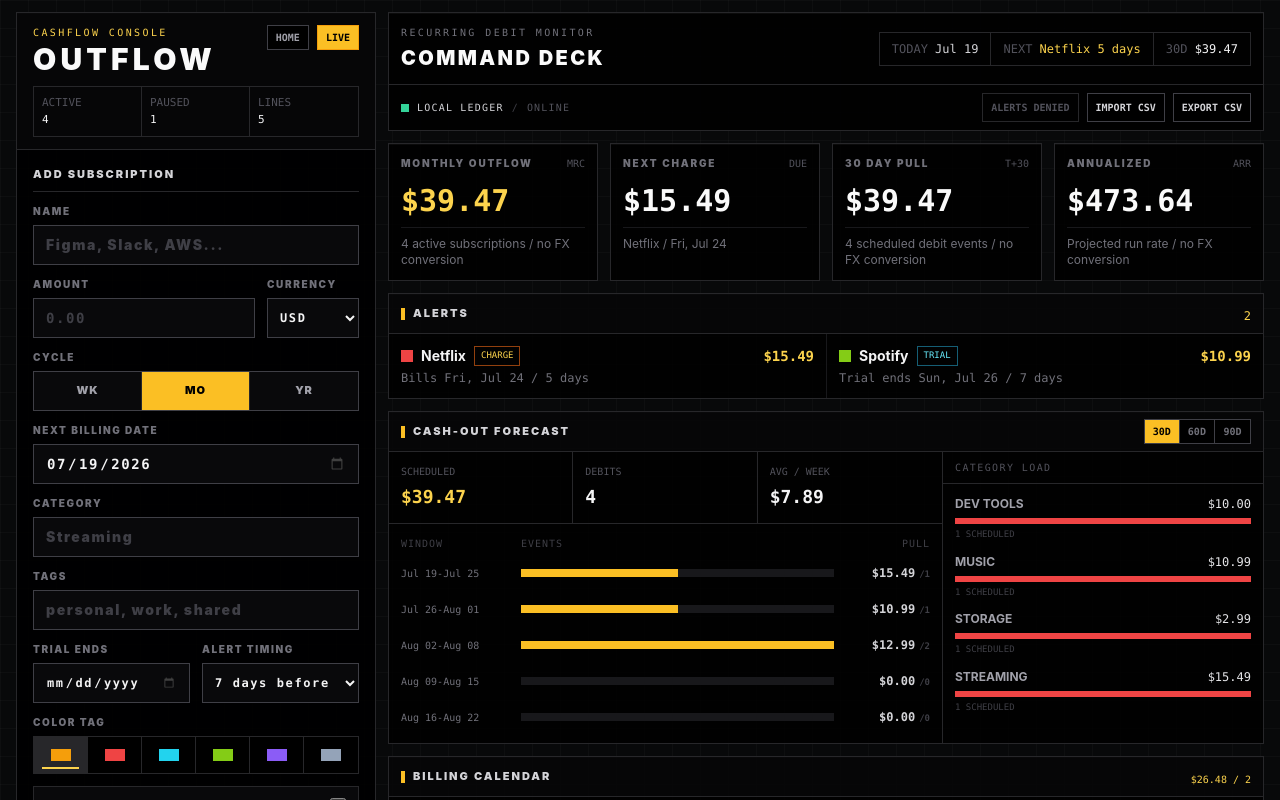
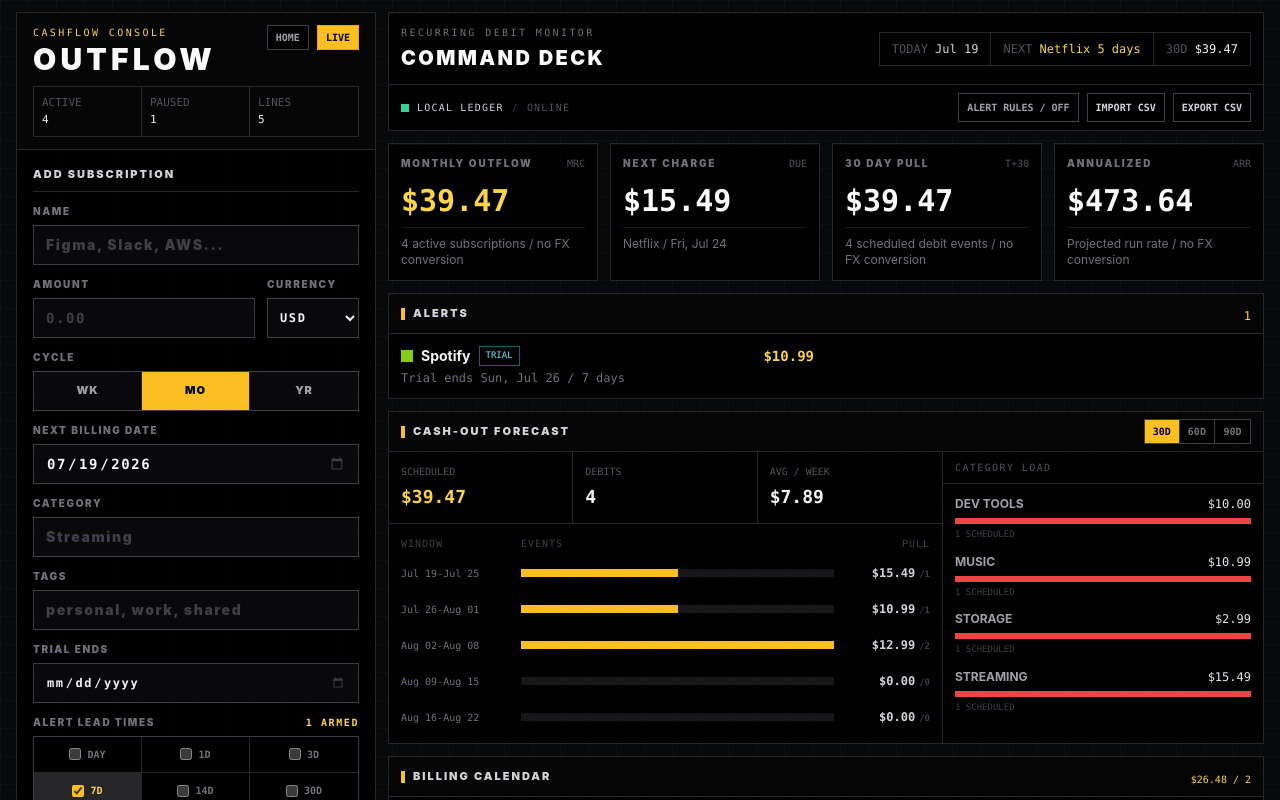
Before and after one commit to thedudeb/Outflow, a React (Vite) app: page / in a window 1280 px wide. Both pictures are taken after a click on the button "Open tracker". Shown: the top 800 px of the page. Built offline with nearby package versions, Linux system fonts and the light colour scheme.

Commit message:
Add advanced subscription alert rules

```diff
--- a/src/App.jsx
+++ b/src/App.jsx
@@ -4,6 +4,7 @@ import Papa from "papaparse";
 const STORAGE_KEY = "outflow:subscriptions";
 const LEGACY_STORAGE_KEY = "drain:subscriptions";
 const NOTIFIED_ALERTS_KEY = "outflow:notified-alerts";
+const ALERT_SETTINGS_KEY = "outflow:alert-settings";
 
 const colorTags = [
   { label: "Amber", value: "#f59e0b" },
@@ -24,15 +25,15 @@ const validCycles = new Set(cycles.map((cycle) => cycle.value));
 const validColors = new Set(colorTags.map((tag) => tag.value));
 const currencies = ["USD", "CAD", "EUR", "GBP", "AUD", "NZD", "JPY", "CHF"];
 const validCurrencies = new Set(currencies);
-const reminderOptions = [
-  { label: "Off", value: -1 },
+const reminderLeadOptions = [
   { label: "Same day", value: 0 },
   { label: "1 day before", value: 1 },
   { label: "3 days before", value: 3 },
   { label: "7 days before", value: 7 },
   { label: "14 days before", value: 14 },
+  { label: "30 days before", value: 30 },
 ];
-const validReminderDays = new Set(reminderOptions.map((option) => option.value));
+const validReminderLeadDays = new Set(reminderLeadOptions.map((option) => option.value));
 const csvImportFields = [
   { key: "name", label: "Name", required: true, aliases: ["name", "subscription", "service"] },
   { key: "amount", label: "Amount", required: true, aliases: ["amount", "price", "cost"] },
@@ -42,7 +43,7 @@ const csvImportFields = [
   { key: "category", label: "Category", aliases: ["category", "group"] },
   { key: "tags", label: "Tags", aliases: ["tags", "labels"] },
   { key: "trialEndDate", label: "Trial end date", aliases: ["trialenddate", "trialends", "trialdate"] },
-  { key: "reminderDays", label: "Reminder days", aliases: ["reminderdays", "alertdays", "reminder"] },
+  { key: "reminderLeadDays", label: "Reminder lead days", aliases: ["reminderleaddays", "reminderdays", "alertdays", "reminder"] },
   { key: "paused", label: "Paused", aliases: ["paused", "status"] },
   { key: "color", label: "Color", aliases: ["color", "colour", "tagcolor"] },
 ];
@@ -64,7 +65,7 @@ const seedSubscriptions = [
     tags: ["personal", "video"],
     color: "#ef4444",
     trialEndDate: "",
-    reminderDays: 7,
+    reminderLeadDays: [7],
     paused: false,
   },
   {
@@ -78,7 +79,7 @@ const seedSubscriptions = [
     tags: ["personal", "audio"],
     color: "#84cc16",
     trialEndDate: "2026-07-26",
-    reminderDays: 7,
+    reminderLeadDays: [7, 1],
     paused: false,
   },
   {
@@ -92,7 +93,7 @@ const seedSubscriptions = [
     tags: ["cloud"],
     color: "#22d3ee",
     trialEndDate: "",
-    reminderDays: 7,
+    reminderLeadDays: [7],
     paused: false,
   },
   {
@@ -106,7 +107,7 @@ const seedSubscriptions = [
     tags: ["work", "development"],
     color: "#94a3b8",
     trialEndDate: "",
-    reminderDays: 7,
+    reminderLeadDays: [7, 1],
     paused: false,
   },
   {
@@ -120,7 +121,7 @@ const seedSubscriptions = [
     tags: ["work"],
     color: "#f59e0b",
     trialEndDate: "",
-    reminderDays: 7,
+    reminderLeadDays: [14, 3],
     paused: true,
   },
 ];
@@ -135,7 +136,7 @@ const blankForm = {
   tags: "",
   color: colorTags[0].value,
   trialEndDate: "",
-  reminderDays: 7,
+  reminderLeadDays: [7],
   paused: false,
 };
 
@@ -153,6 +154,33 @@ function isValidDate(value) {
   if (typeof value !== "string" || !/^\d{4}-\d{2}-\d{2}$/.test(value)) return false;
   const parsed = parseDate(value);
   return Number.isFinite(parsed.getTime()) && toDateInput(parsed) === value;
+}
+
+function sanitizeReminderLeadDays(value, legacyValue) {
+  const source = Array.isArray(value)
+    ? value
+    : value === "" || value == null
+      ? legacyValue === "" || legacyValue == null
+        ? [7]
+        : Number(legacyValue) < 0
+          ? []
+          : [legacyValue]
+      : String(value).split(/[|;,]/);
+
+  return [...new Set(
+    source
+      .map(Number)
+      .filter((days) => validReminderLeadDays.has(days)),
+  )].sort((a, b) => b - a);
+}
+
+function sanitizeAlertSettings(value, permission = "default") {
+  const source = value && typeof value === "object" ? value : {};
+  const deviceRequested = typeof source.deviceEnabled === "boolean" ? source.deviceEnabled : permission === "granted";
+  return {
+    deviceEnabled: permission === "granted" && deviceRequested,
+    includePausedSchedules: source.includePausedSchedules === true,
+  };
 }
 
 function sanitizeSubscription(value) {
@@ -178,7 +206,7 @@ function sanitizeSubscription(value) {
     : isValidDate(value.trialEndDate)
       ? value.trialEndDate
       : "";
-  const reminderDays = validReminderDays.has(Number(value.reminderDays)) ? Number(value.reminderDays) : 7;
+  const reminderLeadDays = sanitizeReminderLeadDays(value.reminderLeadDays, value.reminderDays);
 
   if (
     !name ||
@@ -202,7 +230,7 @@ function sanitizeSubscription(value) {
     tags,
     color: validColors.has(value.color) ? value.color : colorTags[0].value,
     trialEndDate,
-    reminderDays,
+    reminderLeadDays,
     paused: value.paused === true,
   };
 }
@@ -390,38 +418,42 @@ function weeklyForecast(events, days) {
   });
 }
 
-function buildAlerts(subscriptions, today = toDateInput(new Date())) {
+function buildAlerts(subscriptions, includePausedSchedules = false, today = toDateInput(new Date())) {
   return subscriptions
-    .filter((subscription) => !subscription.paused && subscription.reminderDays >= 0)
+    .filter((subscription) => (!subscription.paused || includePausedSchedules) && subscription.reminderLeadDays.length > 0)
     .flatMap((subscription) => {
       const alerts = [];
       const chargeDays = daysBetween(today, subscription.nextBillingDate);
 
-      if (chargeDays >= 0 && chargeDays <= subscription.reminderDays) {
+      if (chargeDays >= 0 && subscription.reminderLeadDays.includes(chargeDays)) {
         alerts.push({
-          id: `charge-${subscription.id}-${subscription.nextBillingDate}`,
+          id: `charge-${subscription.id}-${subscription.nextBillingDate}-${chargeDays}`,
           type: "charge",
           name: subscription.name,
           date: subscription.nextBillingDate,
           daysOut: chargeDays,
+          leadDays: chargeDays,
           amount: subscription.amount,
           currency: subscription.currency,
           color: subscription.color,
+          paused: subscription.paused,
         });
       }
 
       if (subscription.trialEndDate) {
         const trialDays = daysBetween(today, subscription.trialEndDate);
-        if (trialDays >= 0 && trialDays <= subscription.reminderDays) {
+        if (trialDays >= 0 && subscription.reminderLeadDays.includes(trialDays)) {
           alerts.push({
-            id: `trial-${subscription.id}-${subscription.trialEndDate}`,
+            id: `trial-${subscription.id}-${subscription.trialEndDate}-${trialDays}`,
             type: "trial",
             name: subscription.name,
             date: subscription.trialEndDate,
             daysOut: trialDays,
+            leadDays: trialDays,
             amount: subscription.amount,
             currency: subscription.currency,
             color: subscription.color,
+            paused: subscription.paused,
           });
         }
       }
@@ -448,7 +480,7 @@ function subscriptionsToCsv(subscriptions) {
     "tags",
     "color",
     "trialEndDate",
-    "reminderDays",
+    "reminderLeadDays",
     "paused",
   ];
   const rows = subscriptions.map((subscription) => [
@@ -461,7 +493,7 @@ function subscriptionsToCsv(subscriptions) {
     subscription.tags.join("|"),
     subscription.color,
     subscription.trialEndDate,
-    subscription.reminderDays,
+    subscription.reminderLeadDays.join("|"),
     subscription.paused,
   ]);
 
@@ -520,8 +552,13 @@ function buildCsvCandidates(rows, mapping, existingSubscriptions) {
     const nextBillingDate = normalizeCsvDate(value("nextBillingDate"));
     const trialText = String(value("trialEndDate") || "").trim();
     const trialEndDate = trialText ? normalizeCsvDate(trialText) : "";
-    const reminderText = String(value("reminderDays") || "").trim();
-    const reminderDays = reminderText === "" ? 7 : Number(reminderText);
+    const reminderText = String(value("reminderLeadDays") || "").trim();
+    const reminderParts = reminderText.split(/[|;,]/).map((days) => days.trim());
+    const reminderValues = reminderParts.map(Number);
+    const reminderOff = ["off", "-1"].includes(reminderText.toLowerCase());
+    const reminderLeadDays = reminderOff
+      ? []
+      : sanitizeReminderLeadDays(reminderText, reminderText === "" ? 7 : null);
     const errors = [];
 
     if (!String(value("name") || "").trim()) errors.push("Missing name");
@@ -530,7 +567,11 @@ function buildCsvCandidates(rows, mapping, existingSubscriptions) {
     if (!cycle) errors.push("Invalid billing cycle");
     if (!nextBillingDate) errors.push("Invalid next billing date");
     if (trialText && !trialEndDate) errors.push("Invalid trial end date");
-    if (!validReminderDays.has(reminderDays)) errors.push("Invalid reminder days");
+    if (
+      reminderText &&
+      !reminderOff &&
+      reminderValues.some((days, index) => !reminderParts[index] || !validReminderLeadDays.has(days))
+    ) errors.push("Invalid reminder lead days");
 
     const subscription = errors.length ? null : sanitizeSubscription({
       id: crypto.randomUUID(),
@@ -543,7 +584,7 @@ function buildCsvCandidates(rows, mapping, existingSubscriptions) {
       tags: String(value("tags") || "").split(/[|;,]/),
       color: value("color"),
       trialEndDate,
-      reminderDays,
+      reminderLeadDays,
       paused: normalizeCsvBoolean(value("paused")),
     });
 
@@ -564,6 +605,11 @@ function dayLabel(daysOut) {
   if (daysOut === 0) return "today";
   if (daysOut === 1) return "tomorrow";
   return `${daysOut} days`;
+}
+
+function reminderLeadLabel(days) {
+  if (!days.length) return "off";
+  return days.map((value) => value === 0 ? "day-of" : `${value}d`).join(" / ");
 }
 
 function initials(name) {
@@ -865,6 +911,15 @@ function Tracker({ onExit, pwa }) {
   const [notificationPermission, setNotificationPermission] = useState(() =>
     typeof window !== "undefined" && "Notification" in window ? window.Notification.permission : "unsupported",
   );
+  const [alertSettings, setAlertSettings] = useState(() => {
+    const permission = typeof window !== "undefined" && "Notification" in window ? window.Notification.permission : "unsupported";
+    try {
+      return sanitizeAlertSettings(JSON.parse(localStorage.getItem(ALERT_SETTINGS_KEY) || "null"), permission);
+    } catch {
+      return sanitizeAlertSettings(null, permission);
+    }
+  });
+  const [alertSettingsOpen, setAlertSettingsOpen] = useState(false);
   const [calendarCursor, setCalendarCursor] = useState(() => {
     const today = new Date();
     return new Date(today.getFullYear(), today.getMonth(), 1);
@@ -878,6 +933,19 @@ function Tracker({ onExit, pwa }) {
   useEffect(() => {
     localStorage.setItem(STORAGE_KEY, JSON.stringify(subscriptions));
   }, [subscriptions]);
+
+  useEffect(() => {
+    localStorage.setItem(ALERT_SETTINGS_KEY, JSON.stringify(alertSettings));
+  }, [alertSettings]);
+
+  useEffect(() => {
+    if (!alertSettingsOpen) return undefined;
+    const closeOnEscape = (event) => {
+      if (event.key === "Escape") setAlertSettingsOpen(false);
+    };
+    window.addEventListener("keydown", closeOnEscape);
+    return () => window.removeEventListener("keydown", closeOnEscape);
+  }, [alertSettingsOpen]);
 
   useEffect(() => {
     setSubscriptions((current) => current.map((item) => normalizeBillingDate(item)));
@@ -946,7 +1014,10 @@ function Tracker({ onExit, pwa }) {
   const forecastCategoryPeak = Math.max(...forecastCategories.map((category) => category.count), 0);
   const calendarMonthTotals = totalsByCurrency(calendarEvents);
   const nextCharge = timeline[0];
-  const alerts = useMemo(() => buildAlerts(subscriptions), [subscriptions]);
+  const alerts = useMemo(
+    () => buildAlerts(subscriptions, alertSettings.includePausedSchedules),
+    [subscriptions, alertSettings.includePausedSchedules],
+  );
   const csvCandidates = useMemo(
     () => csvSession ? buildCsvCandidates(csvSession.rows, csvMapping, subscriptions) : [],
     [csvSession, csvMapping, subscriptions],
@@ -954,11 +1025,12 @@ function Tracker({ onExit, pwa }) {
   const importableCandidates = csvCandidates.filter((candidate) => candidate.subscription && !candidate.duplicate);
   const invalidImportCount = csvCandidates.filter((candidate) => candidate.errors.length > 0).length;
   const duplicateImportCount = csvCandidates.filter((candidate) => candidate.duplicate).length;
+  const configuredAlertCount = subscriptions.filter((subscription) => subscription.reminderLeadDays.length > 0).length;
   const availableImportSlots = Math.max(MAX_SUBSCRIPTIONS - subscriptions.length, 0);
   const importConfirmCount = Math.min(importableCandidates.length, availableImportSlots);
 
   useEffect(() => {
-    if (notificationPermission !== "granted" || alerts.length === 0) return;
+    if (!alertSettings.deviceEnabled || notificationPermission !== "granted" || alerts.length === 0) return;
 
     try {
       const stored = JSON.parse(localStorage.getItem(NOTIFIED_ALERTS_KEY) || "[]");
@@ -967,9 +1039,10 @@ function Tracker({ onExit, pwa }) {
 
       pending.forEach((alert) => {
         const title = alert.type === "trial" ? `${alert.name} trial ends ${dayLabel(alert.daysOut)}` : `${alert.name} bills ${dayLabel(alert.daysOut)}`;
+        const ledgerContext = `${alert.paused ? "Paused schedule / " : ""}Personal local ledger.`;
         const body = alert.type === "trial"
-          ? `${money(alert.amount, alert.currency)} expected after the trial ends on ${fullDate(alert.date)}.`
-          : `${money(alert.amount, alert.currency)} will leave on ${fullDate(alert.date)}.`;
+          ? `${money(alert.amount, alert.currency)} expected after the trial ends on ${fullDate(alert.date)} / ${ledgerContext}`
+          : `${money(alert.amount, alert.currency)} will leave on ${fullDate(alert.date)} / ${ledgerContext}`;
         new window.Notification(`Outflow / ${title}`, { body, tag: alert.id });
         notified.add(alert.id);
       });
@@ -978,10 +1051,19 @@ function Tracker({ onExit, pwa }) {
     } catch {
       // Device notifications are best-effort; the in-app alert remains available.
     }
-  }, [alerts, notificationPermission]);
+  }, [alerts, alertSettings.deviceEnabled, notificationPermission]);
 
   function updateField(field, value) {
     setForm((current) => ({ ...current, [field]: value }));
+  }
+
+  function toggleReminderLeadDay(days) {
+    setForm((current) => ({
+      ...current,
+      reminderLeadDays: current.reminderLeadDays.includes(days)
+        ? current.reminderLeadDays.filter((value) => value !== days)
+        : [...current.reminderLeadDays, days].sort((a, b) => b - a),
+    }));
   }
 
   function resetForm() {
@@ -1003,7 +1085,7 @@ function Tracker({ onExit, pwa }) {
       tags: form.tags,
       color: form.color,
       trialEndDate: form.trialEndDate,
-      reminderDays: Number(form.reminderDays),
+      reminderLeadDays: form.reminderLeadDays,
       paused: form.paused,
     });
 
@@ -1031,7 +1113,7 @@ function Tracker({ onExit, pwa }) {
       tags: subscription.tags.join(", "),
       color: subscription.color,
       trialEndDate: subscription.trialEndDate,
-      reminderDays: subscription.reminderDays,
+      reminderLeadDays: subscription.reminderLeadDays,
       paused: subscription.paused,
     });
   }
@@ -1069,6 +1151,19 @@ function Tracker({ onExit, pwa }) {
     if (!("Notification" in window)) return;
     const permission = await window.Notification.requestPermission();
     setNotificationPermission(permission);
+    setAlertSettings((current) => ({ ...current, deviceEnabled: permission === "granted" }));
+  }
+
+  async function setDeviceAlertsEnabled(enabled) {
+    if (!enabled) {
+      setAlertSettings((current) => ({ ...current, deviceEnabled: false }));
+      return;
+    }
+    if (notificationPermission !== "granted") {
+      await requestDeviceAlerts();
+      return;
+    }
+    setAlertSettings((current) => ({ ...current, deviceEnabled: true }));
   }
 
   function exportCsv() {
@@ -1281,7 +1376,6 @@ function Tracker({ onExit, pwa }) {
               />
             </Field>
 
-            <div className="grid gap-3 sm:grid-cols-2 lg:grid-cols-1 xl:grid-cols-2">
             <Field label="Trial ends">
               <input
                 type="date"
@@ -1291,17 +1385,37 @@ function Tracker({ onExit, pwa }) {
               />
             </Field>
 
-              <Field label="Alert timing">
-                <select
-                  value={form.reminderDays}
-                  onChange={(event) => updateField("reminderDays", Number(event.target.value))}
-                  className="h-10 min-w-0 border border-zinc-700 bg-zinc-950 px-2 font-mono text-xs text-zinc-100 outline-none focus:border-amber-400"
-                >
-                  {reminderOptions.map((option) => (
-                    <option key={option.value} value={option.value}>{option.label}</option>
-                  ))}
-                </select>
-              </Field>
+            <div className="grid gap-1.5 text-[10px] font-black uppercase tracking-[0.16em] text-zinc-500">
+              <div className="flex items-center justify-between gap-3">
+                <span>Alert lead times</span>
+                <span className={form.reminderLeadDays.length ? "font-mono text-amber-300" : "font-mono text-zinc-700"}>
+                  {form.reminderLeadDays.length ? `${form.reminderLeadDays.length} armed` : "Off"}
+                </span>
+              </div>
+              <div className="grid grid-cols-3 border border-zinc-700 bg-zinc-950" role="group" aria-label="Alert lead times">
+                {reminderLeadOptions.map((option, index) => {
+                  const selected = form.reminderLeadDays.includes(option.value);
+                  return (
+                    <label
+                      key={option.value}
+                      title={option.label}
+                      className={`flex h-9 cursor-pointer items-center justify-center gap-1.5 border-zinc-800 font-mono text-[10px] tracking-normal ${
+                        index < 3 ? "border-b" : ""
+                      } ${index % 3 < 2 ? "border-r" : ""} ${
+                        selected ? "bg-zinc-800 text-amber-300" : "bg-black text-zinc-500 hover:text-zinc-200"
+                      }`}
+                    >
+                      <input
+                        type="checkbox"
+                        checked={selected}
+                        onChange={() => toggleReminderLeadDay(option.value)}
+                        className="h-3 w-3 accent-amber-400"
+                      />
+                      {option.value === 0 ? "DAY" : `${option.value}D`}
+                    </label>
+                  );
+                })}
+              </div>
             </div>
 
             <Field label="Color tag">
@@ -1402,24 +1516,17 @@ function Tracker({ onExit, pwa }) {
                     Update ready
                   </button>
                 )}
-                {notificationPermission === "default" && (
                 <button
                   type="button"
-                    onClick={requestDeviceAlerts}
-                    className="border border-zinc-700 bg-black px-2 py-1.5 font-mono text-[10px] font-black uppercase text-zinc-400 hover:border-amber-400 hover:text-amber-300"
-                  >
-                    Enable device alerts
-                  </button>
-                )}
-                {notificationPermission !== "default" && (
-                  <span className={`border px-2 py-1.5 font-mono text-[10px] font-black uppercase ${
-                    notificationPermission === "granted"
-                      ? "border-emerald-700 text-emerald-300"
-                      : "border-zinc-800 text-zinc-600"
-                  }`}>
-                    Alerts {notificationPermission === "granted" ? "on" : notificationPermission}
-                  </span>
-                )}
+                  onClick={() => setAlertSettingsOpen(true)}
+                  className={`border bg-black px-2 py-1.5 font-mono text-[10px] font-black uppercase ${
+                    alertSettings.deviceEnabled && notificationPermission === "granted"
+                      ? "border-emerald-700 text-emerald-300 hover:border-emerald-400"
+                      : "border-zinc-700 text-zinc-400 hover:border-amber-400 hover:text-amber-300"
+                  }`}
+                >
+                  Alert rules / {alertSettings.deviceEnabled && notificationPermission === "granted" ? "On" : "Off"}
+                </button>
                 <button
                   type="button"
                   onClick={() => setImportOpen(true)}
@@ -1459,6 +1566,7 @@ function Tracker({ onExit, pwa }) {
                         }`}>
                           {alert.type}
                         </span>
+                        {alert.paused && <span className="shrink-0 border border-zinc-700 px-1.5 py-0.5 font-mono text-[9px] uppercase text-zinc-500">Paused</span>}
                       </div>
                       <div className="mt-1 font-mono text-xs text-zinc-500">
                         {alert.type === "trial" ? "Trial ends" : "Bills"} {fullDate(alert.date)} / {dayLabel(alert.daysOut)}
@@ -1468,7 +1576,7 @@ function Tracker({ onExit, pwa }) {
                   </div>
                 ))
               ) : (
-                <div className="px-3 py-6 text-sm text-zinc-500 md:col-span-2">No charges or trials inside the configured reminder windows.</div>
+                <div className="px-3 py-6 text-sm text-zinc-500 md:col-span-2">No charge or trial reminders are due today.</div>
               )}
             </div>
           </Panel>
@@ -1714,7 +1822,7 @@ function Tracker({ onExit, pwa }) {
                             <div className="px-2 py-1 text-right text-violet-100">{money(monthlyEquivalent(subscription), subscription.currency)}</div>
                           </div>
                           <div className="mt-2 font-mono text-[9px] uppercase tracking-[0.12em] text-violet-300/60">
-                            Alert {subscription.reminderDays < 0 ? "off" : `${subscription.reminderDays}d before`}
+                            Alert {reminderLeadLabel(subscription.reminderLeadDays)}
                           </div>
                         </div>
 
@@ -1834,6 +1942,75 @@ function Tracker({ onExit, pwa }) {
           </div>
         </section>
       </div>
+
+      {alertSettingsOpen && (
+        <div className="fixed inset-0 z-50 grid place-items-center bg-black/85 p-3 sm:p-6">
+          <section
+            role="dialog"
+            aria-modal="true"
+            aria-labelledby="alert-settings-title"
+            className="w-full max-w-xl border border-zinc-700 bg-[#090a0b] shadow-2xl"
+          >
+            <header className="flex items-center justify-between gap-3 border-b border-zinc-800 px-4 py-3">
+              <div className="min-w-0">
+                <div className="font-mono text-[10px] uppercase tracking-[0.18em] text-amber-300">Personal local ledger</div>
+                <h2 id="alert-settings-title" className="mt-1 truncate text-lg font-black uppercase tracking-[0.1em] text-zinc-100">Alert controls</h2>
+              </div>
+              <button
+                type="button"
+                onClick={() => setAlertSettingsOpen(false)}
+                aria-label="Close alert controls"
+                autoFocus
+                className="h-9 border border-zinc-700 px-3 font-mono text-xs font-black uppercase text-zinc-400 hover:border-zinc-400 hover:text-white"
+              >
+                Close
+              </button>
+            </header>
+
+            <div className="divide-y divide-zinc-800">
+              <label className="grid cursor-pointer grid-cols-[minmax(0,1fr)_auto] items-center gap-4 px-4 py-4 hover:bg-zinc-950">
+                <span className="min-w-0">
+                  <span className="block text-xs font-black uppercase tracking-[0.14em] text-zinc-200">Device notifications</span>
+                  <span className="mt-1 block font-mono text-[10px] uppercase text-zinc-600">
+                    Permission / {notificationPermission}
+                  </span>
+                </span>
+                <input
+                  type="checkbox"
+                  checked={alertSettings.deviceEnabled}
+                  disabled={notificationPermission === "unsupported"}
+                  onChange={(event) => void setDeviceAlertsEnabled(event.target.checked)}
+                  className="h-5 w-5 accent-amber-400 disabled:opacity-30"
+                />
+              </label>
+
+              <label className="grid cursor-pointer grid-cols-[minmax(0,1fr)_auto] items-center gap-4 px-4 py-4 hover:bg-zinc-950">
+                <span className="min-w-0">
+                  <span className="block text-xs font-black uppercase tracking-[0.14em] text-zinc-200">Paused schedule alerts</span>
+                  <span className="mt-1 block font-mono text-[10px] uppercase text-zinc-600">
+                    Scope / {alertSettings.includePausedSchedules ? "included" : "excluded"}
+                  </span>
+                </span>
+                <input
+                  type="checkbox"
+                  checked={alertSettings.includePausedSchedules}
+                  onChange={(event) => setAlertSettings((current) => ({ ...current, includePausedSchedules: event.target.checked }))}
+                  className="h-5 w-5 accent-amber-400"
+                />
+              </label>
+            </div>
+
+            <footer className="grid grid-cols-2 border-t border-zinc-800 font-mono text-[10px] uppercase text-zinc-600">
+              <div className="border-r border-zinc-800 px-4 py-3">
+                Configured <span className="text-zinc-200">{configuredAlertCount}</span>
+              </div>
+              <div className="px-4 py-3 text-right">
+                Due today <span className="text-amber-300">{alerts.length}</span>
+              </div>
+            </footer>
+          </section>
+        </div>
+      )}
 
       {importOpen && (
         <div className="fixed inset-0 z-50 grid place-items-center bg-black/85 p-3 sm:p-6">
```
Also changed, not shown: prds/outflow-product-vision.md (+9 -0 lines), 1 other file (tests, documents, lock files or other folders). Lines whose indentation alone changed are shown as unchanged.
